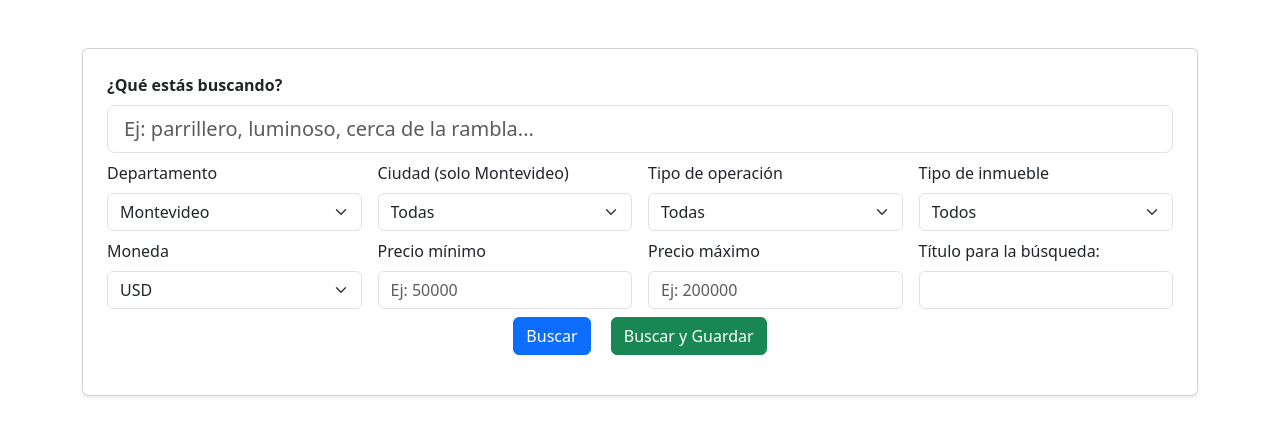
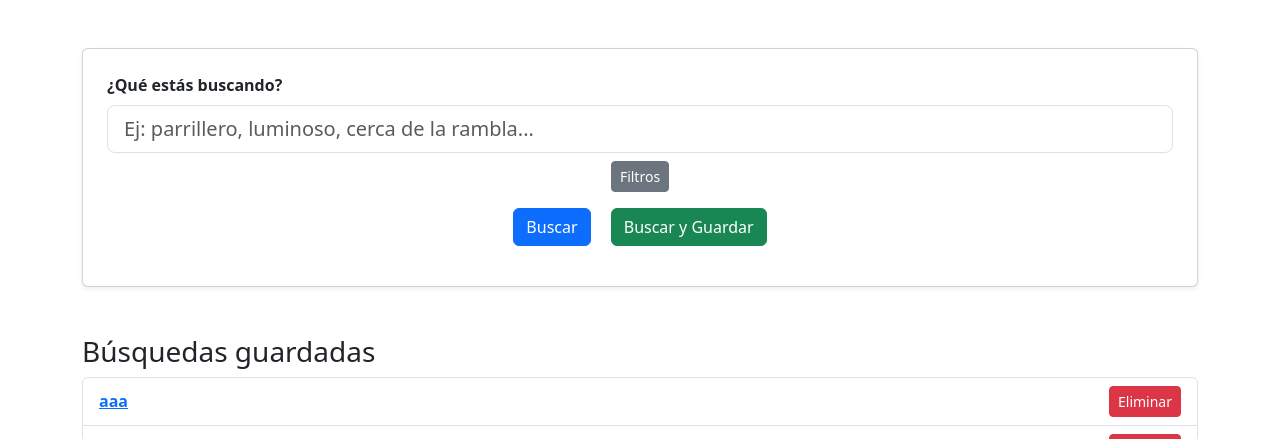
Before and after one commit to SantiagoDeniz/buscador-inmobiliario, a Django app: page / in a window 1280 px wide. Shown: the part 110-549 px from the top of the page. Run offline with Django 5.2, Linux system fonts and the light colour scheme.

Commit message:
otro intento para render y filtro ocultable

```diff
--- a/core/scraper.py
+++ b/core/scraper.py
@@ -17,7 +17,7 @@
 from selenium.webdriver.support.ui import WebDriverWait
 from selenium.webdriver.support import expected_conditions as EC
 from selenium.webdriver.chrome.service import Service as ChromeService
-from webdriver_manager.chrome import ChromeDriverManager
+
 try:
     from selenium_stealth import stealth
 except ImportError:
@@ -94,16 +94,23 @@
     print(f"[scraper] Palabras clave filtradas: {keywords_filtradas}")
 
     chrome_options = Options()
-    chrome_options.add_argument('--headless')
-    chrome_options.add_argument('--no-sandbox')
-    chrome_options.add_argument('--disable-dev-shm-usage')
-    chrome_options.add_argument('--disable-gpu')
-    chrome_options.add_argument('--window-size=1920x1080')
-    chrome_options.add_argument('--disable-blink-features=AutomationControlled')
-    chrome_options.add_argument('--start-maximized')
-    chrome_options.add_argument('--user-agent=Mozilla/5.0 (Windows NT 10.0; Win64; x64) AppleWebKit/537.36 (KHTML, like Gecko) Chrome/115.0.0.0 Safari/537.36')
-    # Eliminar cualquier uso de --user-data-dir para evitar conflictos en servidores
-    driver = webdriver.Chrome(options=chrome_options)
+    chrome_options.add_argument("--headless")
+    chrome_options.add_argument("--no-sandbox")
+    chrome_options.add_argument("--disable-dev-shm-usage")
+    chrome_options.add_argument("--disable-gpu")
+    chrome_options.add_argument("--window-size=1920x1080")
+    chrome_options.add_argument("start-maximized")
+    chrome_options.add_experimental_option("excludeSwitches", ["enable-automation"])
+    chrome_options.add_experimental_option('useAutomationExtension', False)
+
+    # Usar el servicio de Chrome sin especificar un ejecutable,
+    # para que Selenium lo busque en el PATH del sistema.
+    service = ChromeService()
+    driver = webdriver.Chrome(service=service, options=chrome_options)
+
+    stealth(driver, languages=["es-ES", "es"], vendor="Google Inc.", platform="Win32",
+            webgl_vendor="Intel Inc.", renderer="Intel Iris OpenGL Engine", fix_hairline=True)
+
     # Cargar cookies de sesión si existen
     cargar_cookies(driver, 'mercadolibre_cookies.json')
 
@@ -229,11 +236,16 @@
     chrome_options.add_argument("start-maximized")
     chrome_options.add_experimental_option("excludeSwitches", ["enable-automation"])
     chrome_options.add_experimental_option('useAutomationExtension', False)
-    service = ChromeService(ChromeDriverManager().install())
+
+    # Usar el servicio de Chrome sin especificar un ejecutable,
+    # para que Selenium lo busque en el PATH del sistema.
+    service = ChromeService()
     driver = webdriver.Chrome(service=service, options=chrome_options)
+
     stealth(driver, languages=["es-ES", "es"], vendor="Google Inc.", platform="Win32",
             webgl_vendor="Intel Inc.", renderer="Intel Iris OpenGL Engine", fix_hairline=True)
     return driver
+
 
 def parse_rango(texto):
     texto = texto.lower()
--- a/core/templates/core/home.html
+++ b/core/templates/core/home.html
@@ -30,6 +30,14 @@
         .busqueda-detalle .alert-warning {
             border-radius: 0.5rem;
         }
+        #filter-container {
+            max-height: 1000px; /* Altura suficientemente grande para contener los filtros */
+            overflow: hidden;
+            transition: max-height 0.5s ease-in-out;
+        }
+        #filter-container.collapsed {
+            max-height: 0;
+        }
     </style>
 </head>
 <body>
@@ -52,6 +60,10 @@
                         {% endif %}
                     </div>
                 </div>
+                <div class="text-center mb-3">
+                    <button type="button" class="btn btn-secondary btn-sm" onclick="toggleFilters()">Filtros</button>
+                </div>
+                <div id="filter-container" class="collapsed">
                     <div class="row g-3 mb-2">
                         <div class="col-md-3">
                             <label for="departamento" class="form-label">Departamento</label>
@@ -201,6 +213,7 @@
                             {% endif %}
                         </div>
                     </div>
+                </div>
                 <div class="row mb-3">
                     <div class="col-12 text-center">
                         <div id="botones-busqueda">
@@ -256,7 +269,6 @@
                 .then(data => {
                     detalleDiv.innerHTML = `<div class='card shadow-sm border-0 bg-light p-4 mb-3 animate__animated animate__fadeIn'>${data.html}</div>`;
                     detalleDiv.style.display = 'block';
-                    // Scroll suave al elemento expandido
                     setTimeout(function() {
                         detalleDiv.scrollIntoView({ behavior: 'smooth', block: 'start' });
                     }, 200);
@@ -266,32 +278,40 @@
             detalleDiv.style.display = 'none';
         }
     }
+
     function mostrarCiudades() {
         var dep = document.getElementById('departamento').value;
         document.getElementById('ciudad_div').style.display = (dep === 'Montevideo') ? '' : 'none';
     }
 
-        // Lógica para mostrar/ocultar botones
+    function toggleFilters() {
+        var filterContainer = document.getElementById('filter-container');
+        filterContainer.classList.toggle('collapsed');
+    }
+
     let buscando = false;
     function iniciarBusqueda() {
         buscando = true;
         document.getElementById('botones-busqueda').style.display = 'none';
         document.getElementById('boton-detener').style.display = 'block';
+        document.getElementById('filter-container').classList.add('collapsed');
     }
+
     function finalizarBusqueda() {
         buscando = false;
         document.getElementById('botones-busqueda').style.display = 'block';
         document.getElementById('boton-detener').style.display = 'none';
+        // No volvemos a expandir los filtros automáticamente para que el usuario vea los resultados.
+        // El usuario puede volver a abrirlos con el botón "Filtros".
     }
+
     function detenerBusqueda() {
-                // Lógica AJAX para detener búsqueda en backend
         fetch('/detener-busqueda/', {method: 'POST', headers: {'X-CSRFToken': '{{ csrf_token }}'}})
             .then(() => {
                 finalizarBusqueda();
             });
     }
 
-        // Mostrar ciudad si ya estaba seleccionada Montevideo y lógica de botones
     document.addEventListener('DOMContentLoaded', function() {
         mostrarCiudades();
         var form = document.querySelector('form');
```
Lines whose indentation alone changed are shown as unchanged.
